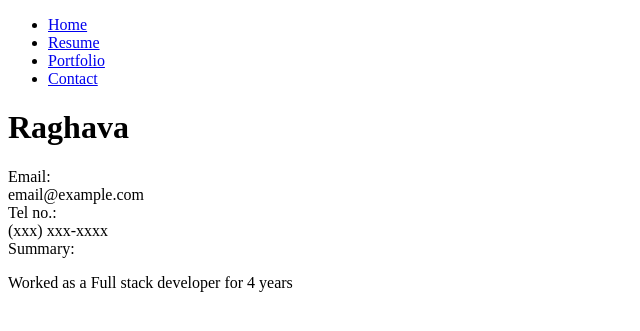
After one commit to araghava92/comp-805, a Django app: page /resume/ in a window 1280 px wide. The commit adds this page. Shown: the top 331 px of the page, without its empty margins (0-640 px from the left). Run offline with Django 3.2, Linux system fonts and the light colour scheme.

Commit message:
adds resume page

```diff
--- a/django/week2/portfolio/templates/base.html
+++ b/django/week2/portfolio/templates/base.html
@@ -7,8 +7,8 @@
   <body>
     <div id="navbar">
       <ul id="menu-items">
-        <li class="menu-item"><a href="/">Home</a></li>
-        <li class="menu-item"><a href="#">Resume</a></li>
+        <li class="menu-item"><a href="{% url "home" %}">Home</a></li>
+        <li class="menu-item"><a href="{% url "resume" %}">Resume</a></li>
         <li class="menu-item"><a href="#">Portfolio</a></li>
         <li class="menu-item"><a href="#">Contact</a></li>
       </ul>
--- /dev/null
+++ b/django/week2/portfolio/templates/resume.html
@@ -0,0 +1,11 @@
+{% extends "base.html" %}
+
+{% block content %}
+  <h1>{{ resume.name | title }}</h1>
+  <div id="heading">Email: </div>{{ resume.email }}
+  <div id="heading">Tel no.: </div>{{ resume.phone }}
+  <div id="heading">Summary: </div>
+  <p>
+    {{ resume.summary }}
+  </p>
+{% endblock %}
--- a/django/week2/portfolio/urls.py
+++ b/django/week2/portfolio/urls.py
@@ -20,5 +20,6 @@ from . import views
 
 urlpatterns = [
     path("", views.home, name="home"),
+    path("resume/", views.resume, name="resume"),
     path('admin/', admin.site.urls),
 ]
--- a/django/week2/portfolio/views.py
+++ b/django/week2/portfolio/views.py
@@ -5,4 +5,18 @@ def home(request):
     """
     returns home page
     """
-    return render(request, "home.html", None)
+    return render(request, "home.html", context=None)
+
+
+def resume(request):
+    """
+    returns resume page
+    """
+    # Resume Content
+    resume = dict(
+        name= "raghava",
+        email= "email@example.com",
+        phone= "(xxx) xxx-xxxx",
+        summary= "Worked as a Full stack developer for 4 years"
+    )
+    return render(request, "resume.html", context={"resume": resume})
```
